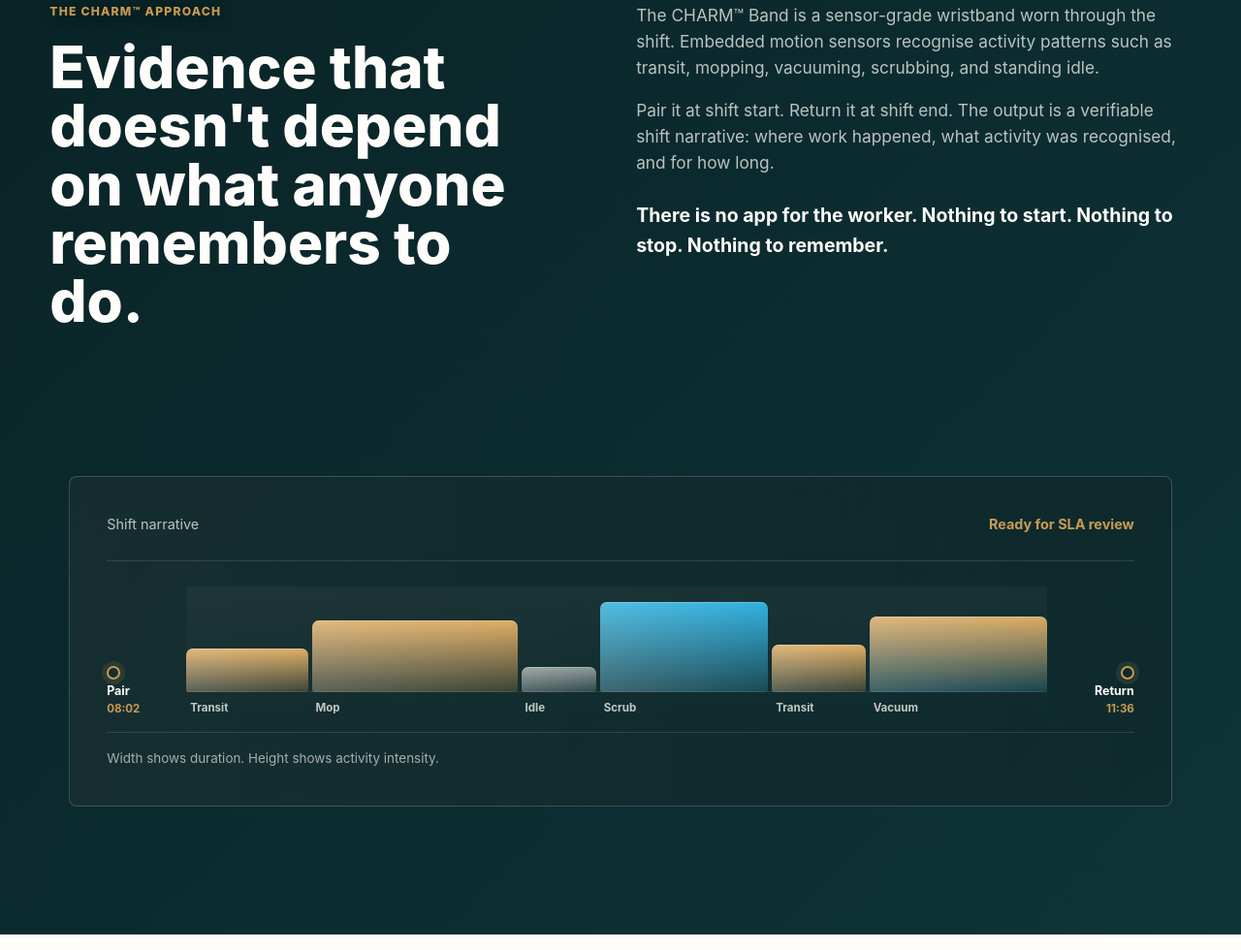
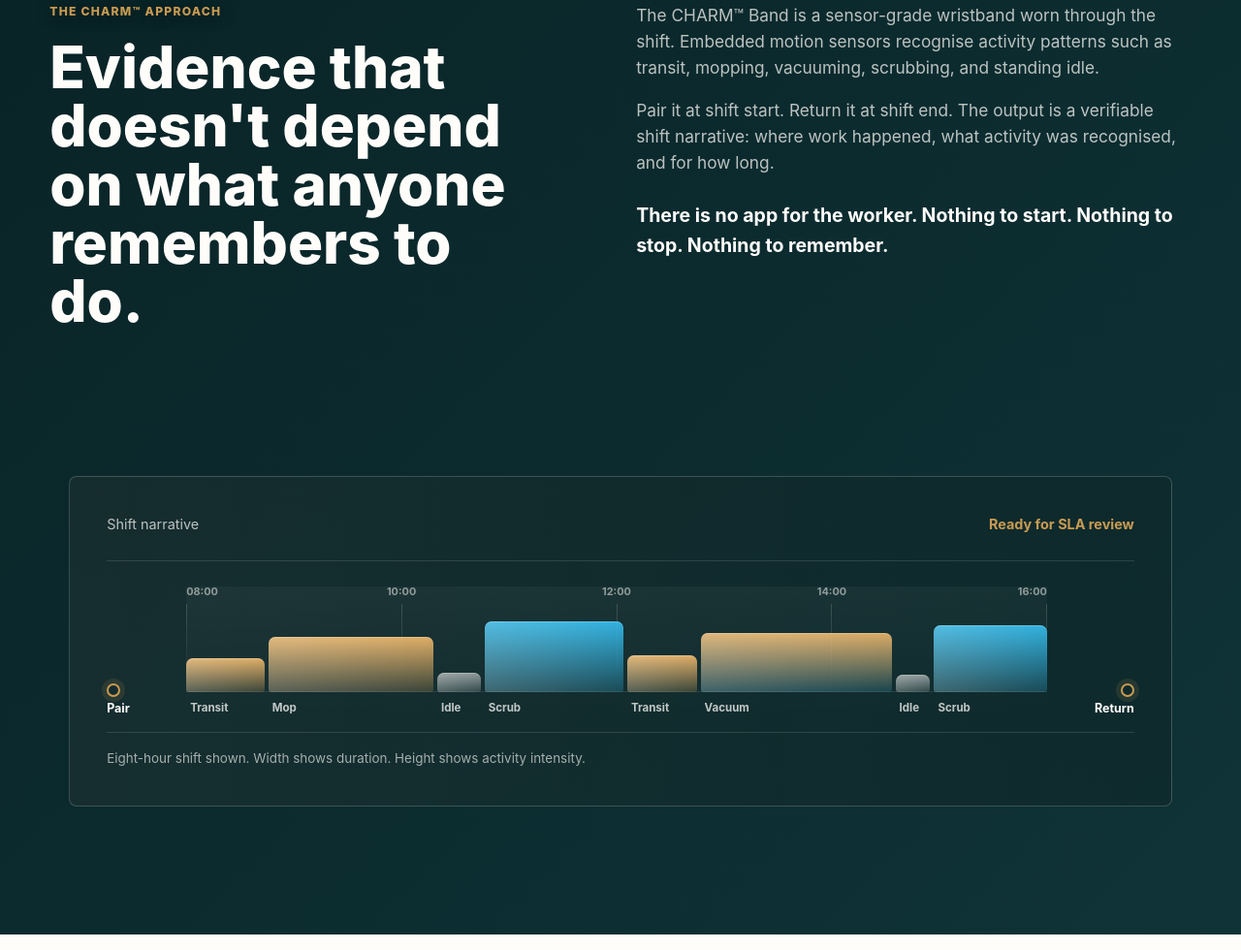
Before and after one commit to sudipc07/charmband, a plain HTML site: page index.html in a window 1280 px wide. Shown: the part 1817-2797 px from the top of the page at 97% size. Drawn offline with Linux system fonts and the light colour scheme.

Commit message:
Add time markers to shift trace

```diff
--- a/index.html
+++ b/index.html
@@ -18,8 +18,8 @@
     <meta property="og:type" content="website" />
     <meta property="og:url" content="https://charm.band/" />
     <meta property="og:image" content="https://charm.band/assets/charm-hero-sensor-band.png" />
-    <link rel="preload" as="image" href="assets/charm-hero-sensor-band.png?v=shift-trace-1" />
-    <link rel="stylesheet" href="styles.css?v=shift-trace-1" />
+    <link rel="preload" as="image" href="assets/charm-hero-sensor-band.png?v=shift-trace-time-1" />
+    <link rel="stylesheet" href="styles.css?v=shift-trace-time-1" />
   </head>
   <body>
     <header class="site-header" data-site-header>
@@ -128,37 +128,48 @@
             <span>Shift narrative</span>
             <strong>Ready for SLA review</strong>
           </div>
-          <div class="shift-trace" aria-label="Example shift trace from pair at 08:02 through varied activity durations to return at 11:36.">
+          <div class="shift-trace" aria-label="Example eight-hour shift trace from pair at 08:00 through varied activity durations to return at 16:00.">
             <div class="trace-pin trace-pin-start">
               <span>Pair</span>
-              <strong>08:02</strong>
             </div>
             <div class="trace-track" aria-hidden="true">
-              <span class="trace-segment trace-transit" style="--span: 13; --intensity: 42%">
+              <div class="trace-markers">
+                <span style="--at: 0%">08:00</span>
+                <span style="--at: 25%">10:00</span>
+                <span style="--at: 50%">12:00</span>
+                <span style="--at: 75%">14:00</span>
+                <span style="--at: 100%">16:00</span>
+              </div>
+              <span class="trace-segment trace-transit" style="--span: 45; --intensity: 42%">
                 <em>Transit</em>
               </span>
-              <span class="trace-segment trace-mop" style="--span: 22; --intensity: 68%">
+              <span class="trace-segment trace-mop" style="--span: 95; --intensity: 68%">
                 <em>Mop</em>
               </span>
-              <span class="trace-segment trace-idle" style="--span: 8; --intensity: 24%">
+              <span class="trace-segment trace-idle" style="--span: 25; --intensity: 24%">
                 <em>Idle</em>
               </span>
-              <span class="trace-segment trace-scrub" style="--span: 18; --intensity: 86%">
+              <span class="trace-segment trace-scrub" style="--span: 80; --intensity: 86%">
                 <em>Scrub</em>
               </span>
-              <span class="trace-segment trace-transit" style="--span: 10; --intensity: 45%">
+              <span class="trace-segment trace-transit" style="--span: 40; --intensity: 45%">
                 <em>Transit</em>
               </span>
-              <span class="trace-segment trace-vacuum" style="--span: 19; --intensity: 72%">
+              <span class="trace-segment trace-vacuum" style="--span: 110; --intensity: 72%">
                 <em>Vacuum</em>
+              </span>
+              <span class="trace-segment trace-idle" style="--span: 20; --intensity: 22%">
+                <em>Idle</em>
+              </span>
+              <span class="trace-segment trace-scrub" style="--span: 65; --intensity: 82%">
+                <em>Scrub</em>
               </span>
             </div>
             <div class="trace-pin trace-pin-end">
               <span>Return</span>
-              <strong>11:36</strong>
             </div>
           </div>
-          <p class="trace-note">Width shows duration. Height shows activity intensity.</p>
+          <p class="trace-note">Eight-hour shift shown. Width shows duration. Height shows activity intensity.</p>
         </div>
       </section>
 
--- a/styles.css
+++ b/styles.css
@@ -135,7 +135,7 @@
   z-index: 0;
   background:
     linear-gradient(90deg, rgba(9, 35, 38, 0.18), rgba(9, 35, 38, 0.02)),
-    url("assets/charm-hero-sensor-band.png?v=shift-trace-1") center center / cover no-repeat;
+    url("assets/charm-hero-sensor-band.png?v=shift-trace-time-1") center center / cover no-repeat;
 }
 
 .hero-scrim {
@@ -463,15 +463,62 @@
 }
 
 .trace-track {
+  position: relative;
   display: flex;
   min-width: 0;
   height: 132px;
   gap: 4px;
   align-items: end;
-  padding: 0 0 23px;
+  padding: 24px 0 23px;
   background:
     linear-gradient(90deg, rgba(255, 253, 250, 0.1), rgba(255, 253, 250, 0.1)) left calc(100% - 23px) / 100% 1px no-repeat,
     linear-gradient(180deg, rgba(255, 253, 250, 0.04), rgba(255, 253, 250, 0));
+}
+
+.trace-markers {
+  position: absolute;
+  inset: 0 0 23px;
+  pointer-events: none;
+}
+
+.trace-markers span {
+  position: absolute;
+  top: 0;
+  left: var(--at);
+  display: grid;
+  min-width: 38px;
+  transform: translateX(-50%);
+  color: rgba(255, 253, 250, 0.52);
+  font-size: 0.68rem;
+  font-weight: 680;
+  line-height: 1;
+  text-align: center;
+}
+
+.trace-markers span:first-child {
+  transform: none;
+  text-align: left;
+}
+
+.trace-markers span:last-child {
+  transform: translateX(-100%);
+  text-align: right;
+}
+
+.trace-markers span::after {
+  content: "";
+  width: 1px;
+  height: 80px;
+  margin: 7px auto 0;
+  background: linear-gradient(180deg, rgba(255, 253, 250, 0.16), rgba(255, 253, 250, 0));
+}
+
+.trace-markers span:first-child::after {
+  margin-left: 0;
+}
+
+.trace-markers span:last-child::after {
+  margin-right: 0;
 }
 
 .trace-segment {
@@ -870,6 +917,24 @@
     padding-bottom: 20px;
   }
 
+  .trace-markers {
+    bottom: 20px;
+  }
+
+  .trace-markers span {
+    min-width: 30px;
+    font-size: 0.58rem;
+  }
+
+  .trace-markers span::after {
+    height: 64px;
+  }
+
+  .trace-markers span:nth-child(2),
+  .trace-markers span:nth-child(4) {
+    opacity: 0;
+  }
+
   .trace-segment {
     border-radius: 5px 5px 2px 2px;
   }
@@ -882,7 +947,7 @@
   }
 
   .trace-idle em,
-  .trace-track .trace-transit:first-child em {
+  .trace-transit em {
     opacity: 0;
   }
 
```
